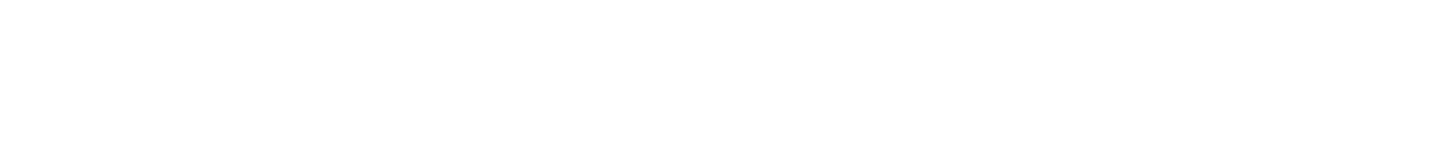
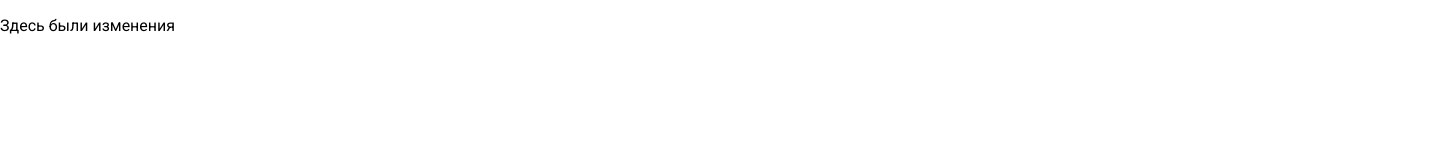
Before and after one commit to Nha1995/FirstProject, a plain HTML site: page index.html in a window 1280 px wide. Shown: the whole page, 1440 px wide, since content can reach past the window. Drawn offline with Linux system fonts and the light colour scheme.

Commit message:
added some text

```diff
--- a/index.html
+++ b/index.html
@@ -27,7 +27,7 @@
             </div>
 
             <div class="Lmain">
-
+          <p>Здесь были изменения</p>
             </div>
 
         </main>
```
